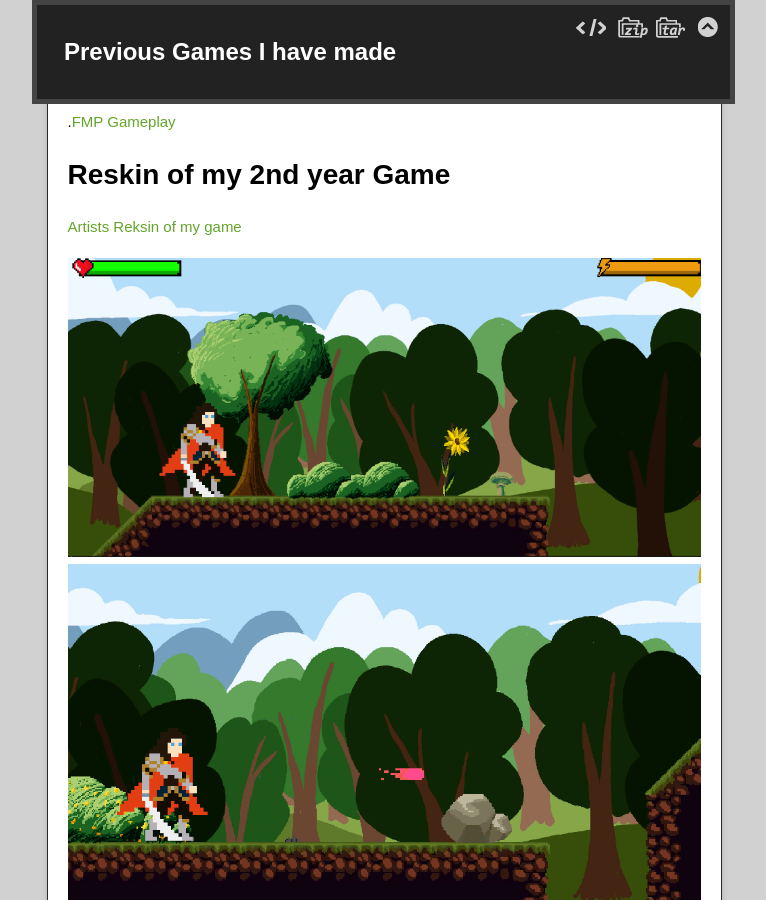
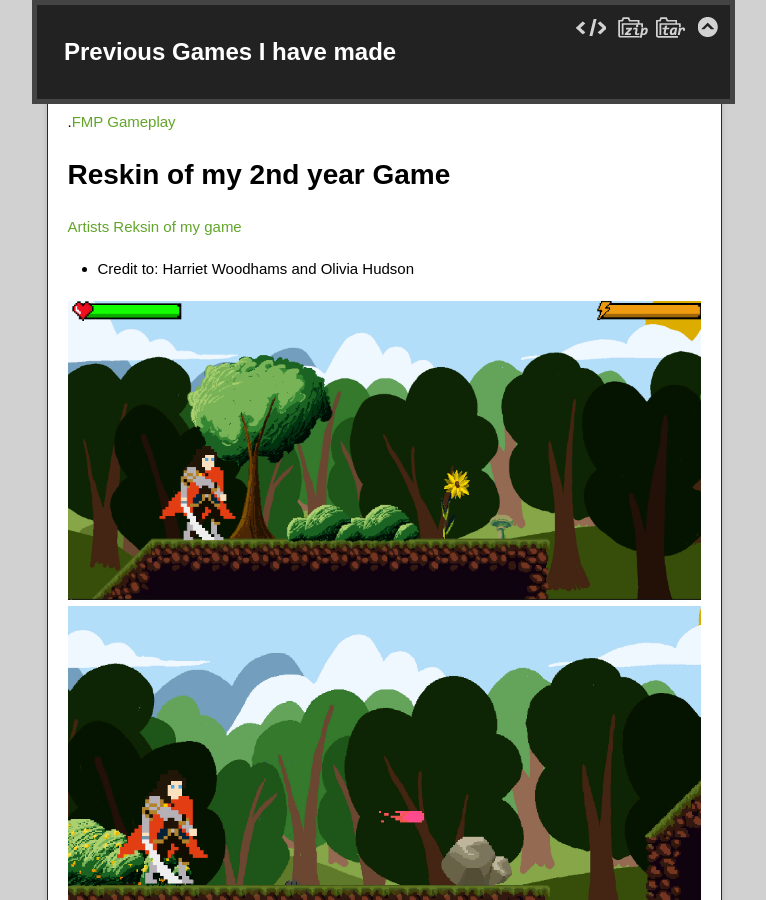
Before and after one commit to OscarW2510/portfolio, a Jekyll site: the page built from gallery.md, in a window 1280 px wide and 900 px high, scrolled down 487 px. Shown: the whole window, without its empty margins (256-1022 px from the left). Built offline with Jekyll 4.4.1, drawn with Linux system fonts in a browser that asks for light colours; the repository's description, which GitHub fills in, is left out; our own code applies the rules of GitHub Pages for plain Markdown files.

Commit message:
Update gallery.md

```diff
--- a/gallery.md
+++ b/gallery.md
@@ -18,6 +18,8 @@ layout: default
 
 # Reskin of my 2nd year Game
  [Artists Reksin of my game](https://oscarw2510.github.io/Artist-change-game/)
+
+ - Credit to: Harriet Woodhams and Olivia Hudson
 
  <img src="assets/images/Reskin 2.PNG" width="100%"/><br/>
  <img src="assets/images/Reskin 4.PNG" width="100%"/><br/>
```
